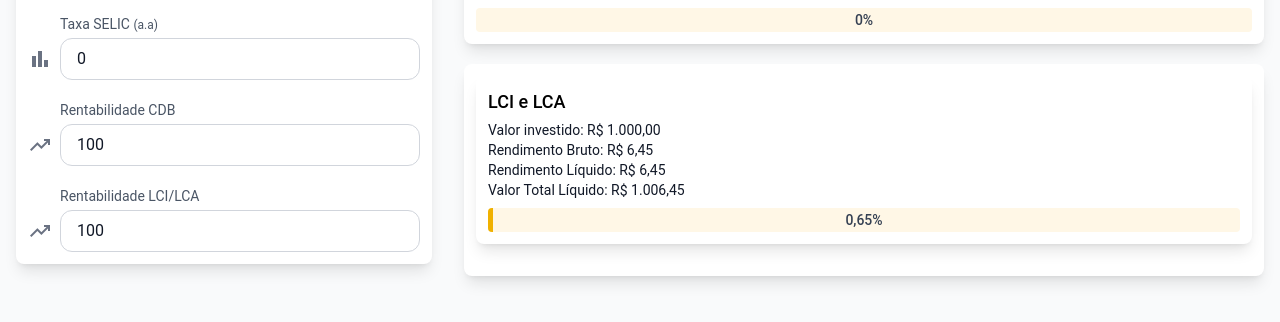
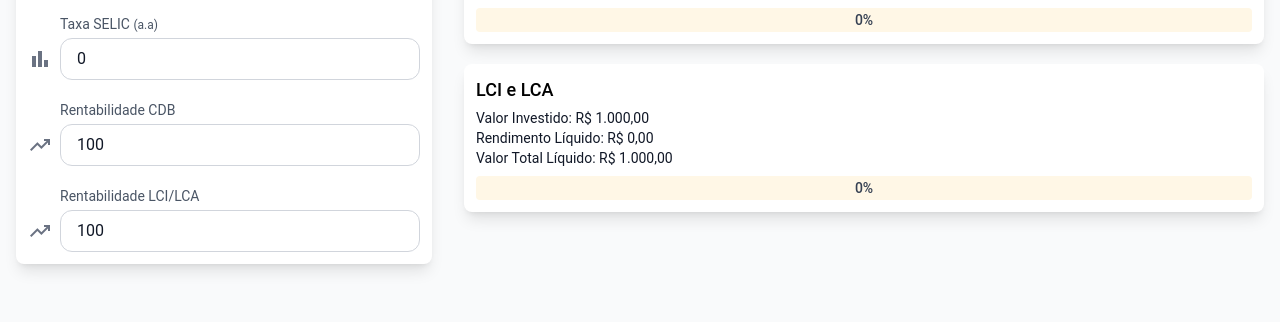
Before and after one commit to EusRique/calculadora-renda-fixa, a Vue app: page / in a window 1280 px wide. Shown: the part 396-718 px from the top of the page. Built offline with nearby package versions, Linux system fonts and the light colour scheme; no server answers.

Commit message:
feat: LCI and LCA result

```diff
--- a/src/components/investment-result/investment-result.vue
+++ b/src/components/investment-result/investment-result.vue
@@ -28,6 +28,9 @@ const iofAmountDisplay = computed(() => filters.currency(props.iofAmount || 0));
 const taxAmountDisplay = computed(() => filters.currency(props.taxAmount || 0));
 const liquidAmountDisplay = computed(() => filters.currency(totalProfit.value));
 const totalAmountDisplay = computed(() => filters.currency(totalAmount.value));
+const totalProfitPercentageDisplay = computed(() =>
+  filters.percent(totalProfitPercentage.value)
+);
 const taxPercentageDisplay = computed(() =>
   filters.percent(props.taxPercentage || 0)
 );
@@ -86,7 +89,7 @@ const filters = {
 
       <div class="absolute inset-0 flex items-center justify-center z-10">
         <span class="text-sm font-medium text-gray-700">
-          {{ totalProfitPercentage }}%
+          {{ totalProfitPercentageDisplay }}
         </span>
       </div>
     </div>
--- a/src/components/investment-simulation/investment-simulation.vue
+++ b/src/components/investment-simulation/investment-simulation.vue
@@ -4,6 +4,7 @@ import InvestmentResult from '../investment-result/investment-result.vue';
 import { useInvestmentStore, PeriodTypes } from '@/store/investment';
 import { getPoupancaResult } from '@/domain/poupança';
 import { getCDBResult } from '@/domain/cdb';
+import { getLcxResult } from '@/domain/lcx';
 
 const percentual = ref(0.65);
 const percentual1 = ref(0.91);
@@ -32,6 +33,15 @@ const resultCDB = computed(() => {
   );
 });
 
+const resultLcx = computed(() => {
+  return getLcxResult(
+    investment.amount,
+    investment.di,
+    investment.lcx,
+    getDurationInDays()
+  );
+});
+
 function getDurationInDays() {
   return Math.floor(
     investment.period * periodMultiplier[investment.periodType]
@@ -55,31 +65,11 @@ function getDurationInDays() {
     :tax-percentage="resultCDB.taxPercentage"
     :iof-amount="resultCDB.iofAmount"
   />
-  <div class="bg-white shadow-lg rounded-lg p-3 mb-5">
-    <div class="bg-white shadow-lg rounded-lg p-3 mb-5">
-      <div class="font-medium text-black text-lg mb-1">LCI e LCA</div>
-      <p class="text-sm">Valor investido: R$ 1.000,00</p>
-      <p class="text-sm">Rendimento Bruto: R$ 6,45</p>
-      <p class="text-sm">Rendimento Líquido: R$ 6,45</p>
-      <p class="text-sm">Valor Total Líquido: R$ 1.006,45</p>
-      <div
-        class="w-full bg-[#fff7e6] h-6 rounded-sm relative overflow-hidden mt-2"
-      >
-        <!-- Barra de progresso preenchida -->
-        <div
-          class="h-full bg-yellow-500 absolute left-0 top-0"
-          :style="{ width: percentual + '%' }"
-        />
-
-        <!-- Texto central -->
-        <div class="absolute inset-0 flex items-center justify-center z-10">
-          <span class="text-sm font-medium text-gray-700">
-            {{ percentual.toFixed(2).replace('.', ',') }}%
-          </span>
-        </div>
-      </div>
-    </div>
-  </div>
+  <InvestmentResult
+    name="LCI e LCA"
+    :amount="investment.amount"
+    :interest-amount="resultLcx.interestAmount"
+  />
 </template>
 
 <style lang="scss"></style>
--- a/src/domain/cdb.ts
+++ b/src/domain/cdb.ts
@@ -11,7 +11,7 @@ export function getCDBResult(
   taxPercentage: number;
   iofAmount: number;
 } {
-  const interestAmount = finance.compoundInterestCDB(
+  const interestAmount = finance.compoundInterest(
     amount,
     getIndexCDB(yearlyIndex, di),
     days
--- a/src/domain/finance.ts
+++ b/src/domain/finance.ts
@@ -1,4 +1,4 @@
-export function compoundInterest(
+export function compoundInterestPoupanca(
   amount: number,
   index: number,
   days: number
@@ -7,7 +7,7 @@ export function compoundInterest(
   return parseFloat(interest.toFixed(2));
 }
 
-export function compoundInterestCDB(
+export function compoundInterest(
   amount: number,
   index: number,
   days: number
--- /dev/null
+++ b/src/domain/lcx.ts
@@ -0,0 +1,20 @@
+import * as finance from './finance';
+
+export function getLcxResult(
+  amount: number,
+  di: number,
+  yearlyIndex: number,
+  periods: number
+): { interestAmount: number } {
+  const interestAmount = finance.compoundInterest(
+    amount,
+    getIndexLcx(yearlyIndex, di),
+    periods
+  );
+  return { interestAmount };
+}
+
+function getIndexLcx(yearlyInterest: number, di: number): number {
+  const index = yearlyInterest / 100;
+  return Math.pow((index * di) / 100 + 1, 1 / 365);
+}
--- a/src/domain/poupança.ts
+++ b/src/domain/poupança.ts
@@ -4,7 +4,7 @@ export function getPoupancaResult(
   index: number,
   periods: number
 ): { interestAmount: number } {
-  const interestAmount = finance.compoundInterest(
+  const interestAmount = finance.compoundInterestPoupanca(
     amount,
     getIndexPoupanca(index),
     calculateFullMonthsDays(periods)
```
